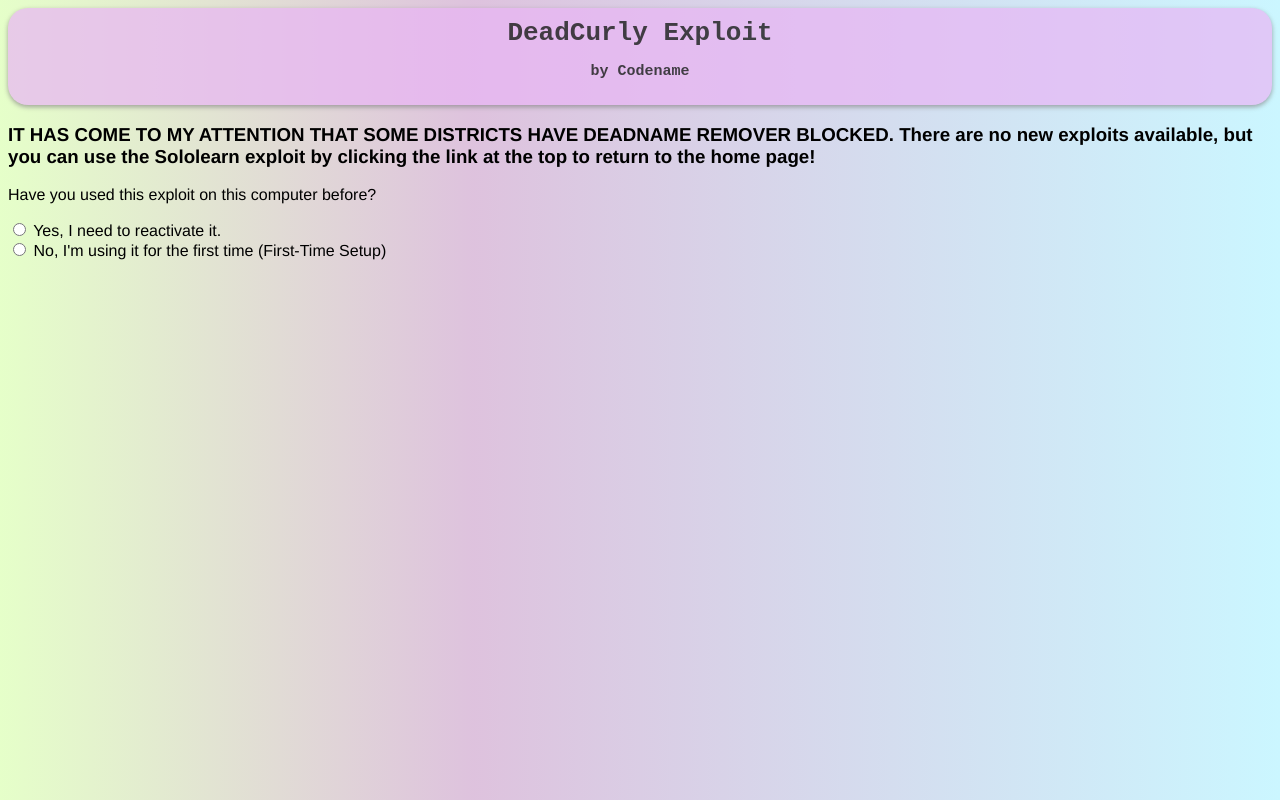
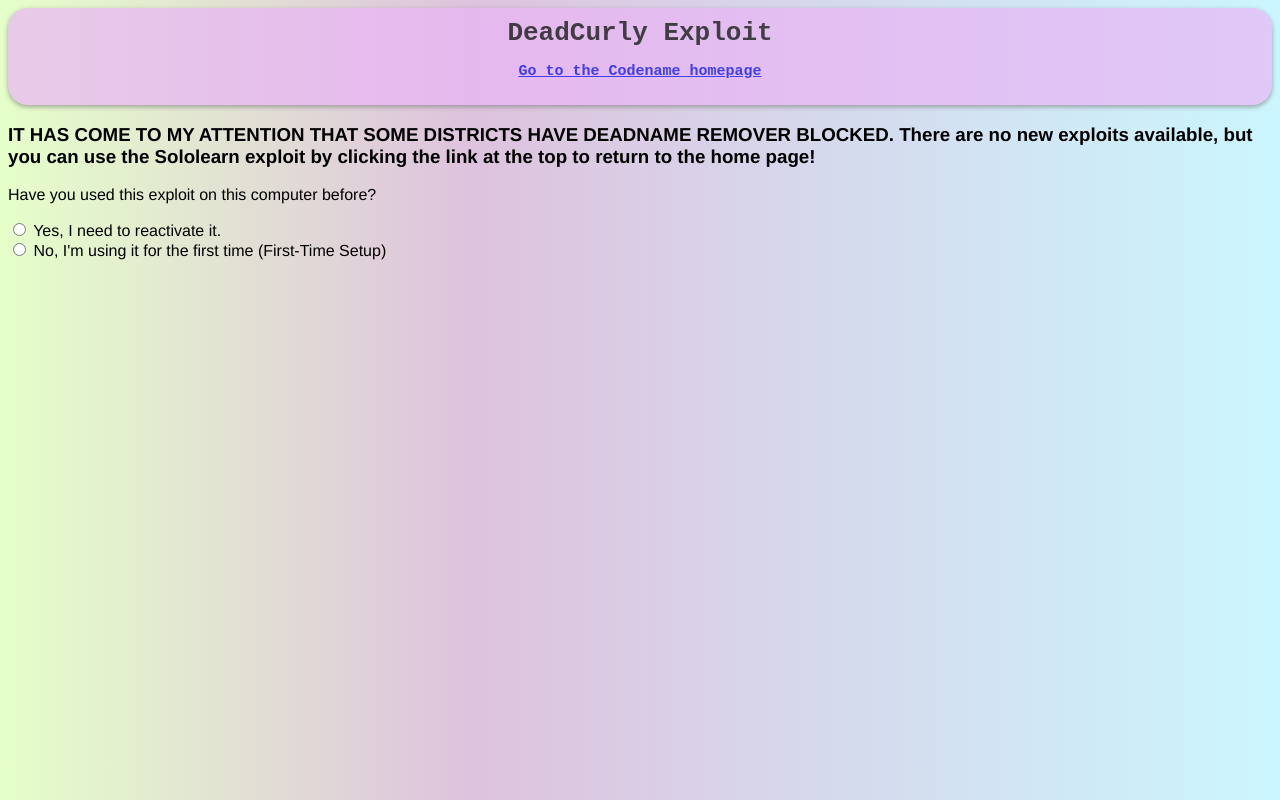
Before and after one commit to goblinious1/deadCURLY, a plain HTML site: page index.html in a window 1280 px wide. Drawn offline with Linux system fonts and the light colour scheme.

Commit message:
Update index.html

```diff
--- a/index.html
+++ b/index.html
@@ -49,7 +49,7 @@ h4 {
   text-align: left;
 }</style>
 <h1>DeadCurly Exploit
-<p style="font-size: 15px;">by Codename<br></h1>
+<p style="font-size: 15px;"><a href="https://goblinious1.github.io">Go to the Codename homepage</a><br></h1>
 
 <h3>IT HAS COME TO MY ATTENTION THAT SOME DISTRICTS HAVE DEADNAME REMOVER BLOCKED. There are no new exploits available, but you can use the Sololearn exploit by clicking the link at the top to return to the home page!</h3>
 
```
